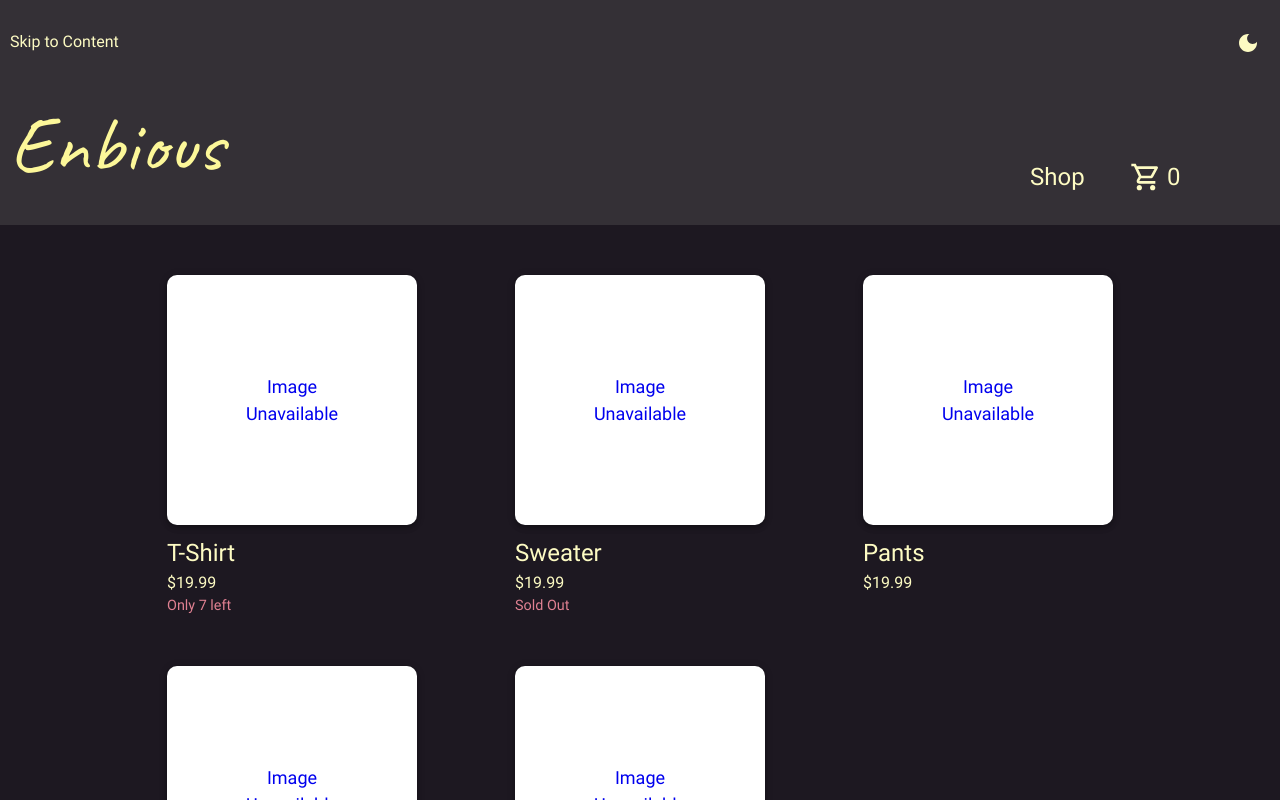
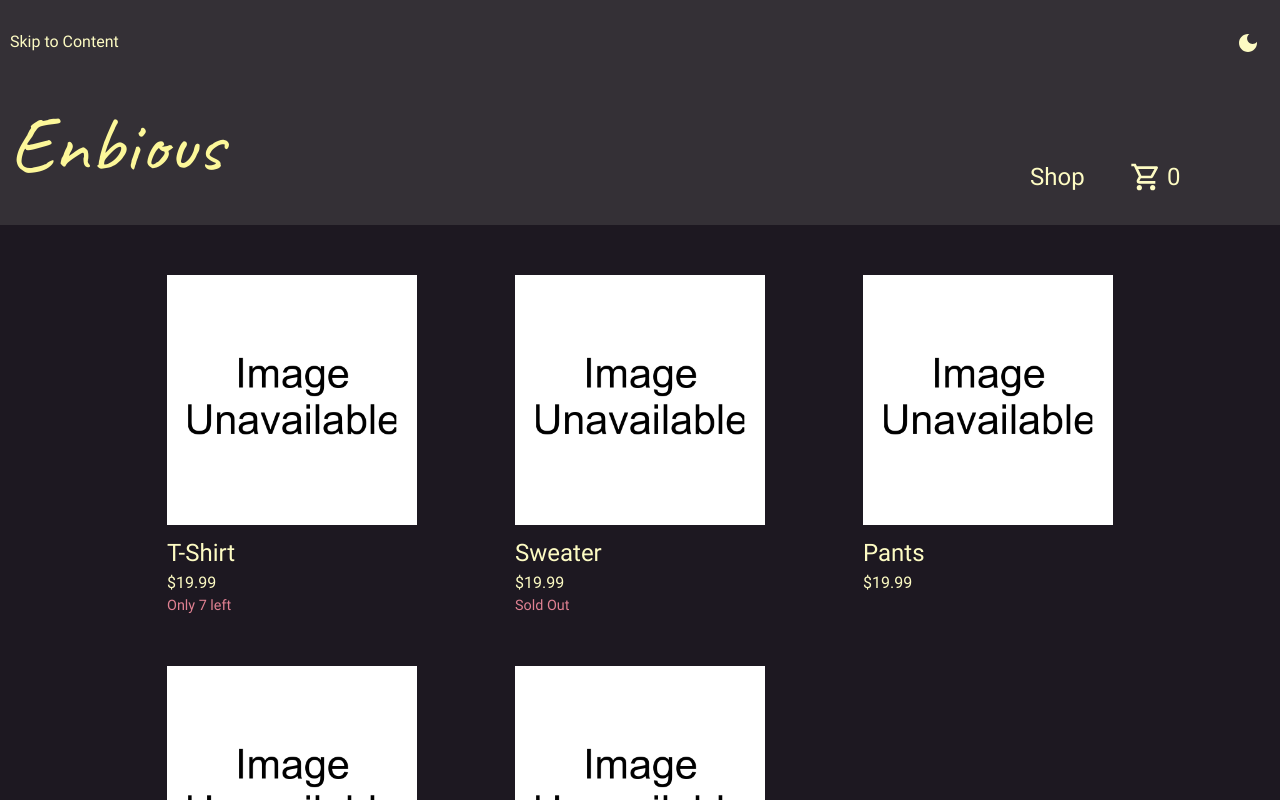
Before and after one commit to thatblindgeye/enbious, a React (Create React App) app: page /shop in a window 1280 px wide. Shown: the top 800 px of the page. Built offline with nearby package versions, Linux system fonts and the light colour scheme.

Commit message:
Replace unavailable text element with image

```diff
--- a/src/components/Cards/ItemCard.js
+++ b/src/components/Cards/ItemCard.js
@@ -1,6 +1,5 @@
 import React from 'react';
 import { Link } from 'react-router-dom';
-import ItemICardmage from './ItemICardmage';
 
 const StockWarning = ({ stock, id }) => {
     return (
@@ -25,7 +24,15 @@ export default function ItemCard({ item }) {
                     aria-hidden='true'
                     tabIndex='-1'
                 >
-                    <ItemICardmage image={image} />
+                    <img
+                        className='preview-image'
+                        src={
+                            image
+                                ? image
+                                : `${process.env.PUBLIC_URL}/public-assets/inventory-images/unavailable.png`
+                        }
+                        alt=''
+                    />
                 </Link>
             </div>
             <div className='secondary-preview-container'>
--- a/src/components/Cards/ItemICardmage.js
+++ /dev/null
@@ -1,19 +0,0 @@
-import React from 'react';
-
-function ImageUnavailable() {
-    return (
-        <div className='image-unavailable elevation-04dp'>
-            Image
-            <br />
-            Unavailable
-        </div>
-    );
-}
-
-export default function ItemImage({ image }) {
-    return (
-        <div className='preview-image'>
-            {image ? <img src={image} alt='' /> : <ImageUnavailable />}
-        </div>
-    );
-}
--- a/src/components/Pages/Item.js
+++ b/src/components/Pages/Item.js
@@ -11,6 +11,7 @@ export default function Item() {
     const [quantity, setQuantity] = useState(1);
     const [addedToCart, setAddedToCart] = useState(false);
     const [, dispatch] = useContext(CartDataContext);
+    const { image } = item;
 
     useEffect(() => {
         document.title = item ? `${item.name} | Enbious` : 'Enbious';
@@ -63,6 +64,18 @@ export default function Item() {
 
     return item ? (
         <div className='item-details-container'>
+            <div className='item-images'>
+                <img
+                    className='item-main-image'
+                    src={
+                        image
+                            ? image
+                            : `${process.env.PUBLIC_URL}/public-assets/inventory-images/unavailable.png`
+                    }
+                    alt=''
+                />
+            </div>
+            <div className='item-details'>
                 <h1>{item.name}</h1>
                 <div className='item-description'>{item.description}</div>
                 <Quantity
@@ -77,8 +90,11 @@ export default function Item() {
                     Add to Cart
                 </button>
                 {addedToCart ? (
-                <div className='added-dialog'>Added {item.name} to Cart</div>
+                    <div className='added-dialog'>
+                        Added {item.name} to Cart
+                    </div>
                 ) : null}
+            </div>
         </div>
     ) : (
         <NoMatch />
--- a/src/styles/base/_typography.scss
+++ b/src/styles/base/_typography.scss
@@ -23,11 +23,6 @@ body {
     }
 }
 
-.image-unavailable {
-    font-size: clamp(0.75rem, 5vw, 1.125rem);
-    text-align: center;
-}
-
 .item-link {
     @include breakpoint-at-least(x-large) {
         font-size: 1.5rem;
--- a/src/styles/components/_index.scss
+++ b/src/styles/components/_index.scss
@@ -2,6 +2,7 @@
 @forward 'footer';
 @forward 'header';
 @forward 'home-images';
+@forward 'item-page';
 @forward 'item-preview';
 @forward 'links';
 @forward 'theme-toggle';
--- /dev/null
+++ b/src/styles/components/_item-page.scss
@@ -0,0 +1,14 @@
+.item-details-container {
+    display: flex;
+    flex-direction: column;
+}
+
+.item-images {
+    max-width: 100%;
+}
+
+.item-main-image {
+    height: auto;
+    max-width: 400px;
+    width: 100%;
+}
--- a/src/styles/components/_item-preview.scss
+++ b/src/styles/components/_item-preview.scss
@@ -17,14 +17,6 @@
 }
 
 .preview-image {
-    height: 100%;
+    height: auto;
+    width: 100%;
 }
-
-.image-unavailable {
-    background-color: white;
-    border-radius: 10px;
-    display: flex;
-    align-items: center;
-    justify-content: center;
-    height: 100%;
-}
```
Also changed, not shown: public/public-assets/inventory-images/unavailable.png (added). Lines whose indentation alone changed are shown as unchanged.
